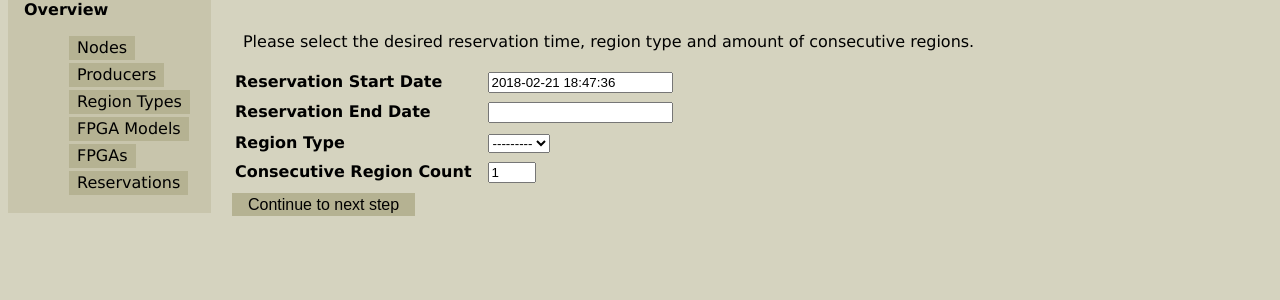
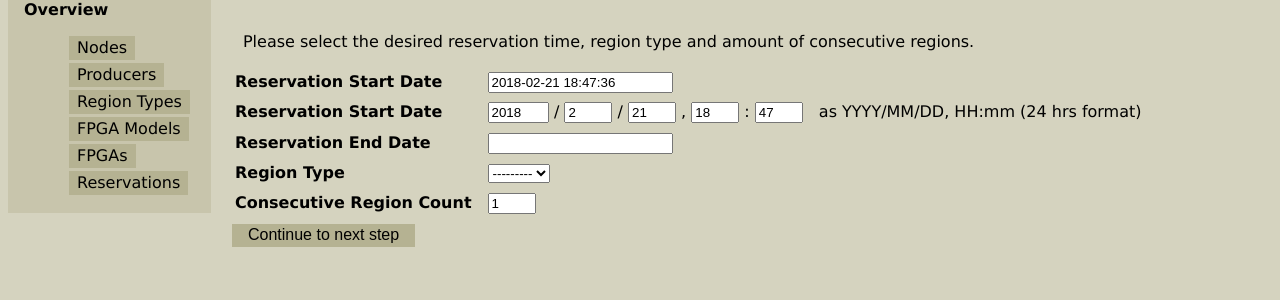
Before and after one commit to VLSI-EDA/rc3e-manager, a Django app: page /fpga_manager/reservations/create in a window 1280 px wide. Shown: the part 121-421 px from the top of the page. Run offline with Django 3.2, Linux system fonts and the light colour scheme; the visitor is signed in with stand-in values (Sample User, id 1); data that the repository does not hold is empty.

Commit message:
Started improving the date/time representation for reservations

```diff
--- a/fpga_manager/forms/create_reservation.py
+++ b/fpga_manager/forms/create_reservation.py
@@ -18,6 +18,42 @@ class CreateReservationForm(ModelForm):
         initial=timezone.now
     )
 
+    reservation_start_date_year = IntegerField(
+        required=True,
+        initial=timezone.now().year,
+        min_value=timezone.now().year,
+        max_value=9999,
+    )
+
+    reservation_start_date_month = IntegerField(
+        required=True,
+        initial=timezone.now().month,
+        min_value=1,
+        max_value=12,
+    )
+
+    reservation_start_date_day = IntegerField(
+        required=True,
+        initial=timezone.now().day,
+        min_value=1,
+        max_value=31,
+
+    )
+
+    reservation_start_date_hour = IntegerField(
+        required=True,
+        initial=timezone.now().hour,
+        min_value=0,
+        max_value=23,
+    )
+
+    reservation_start_date_minute = IntegerField(
+        required=True,
+        initial=timezone.now().minute,
+        min_value=0,
+        max_value=59,
+    )
+
     reservation_end_date = DateTimeField(
         required=True,
     )
--- a/fpga_manager/static/css/layout.css
+++ b/fpga_manager/static/css/layout.css
@@ -171,3 +171,25 @@ div.content {
 #delete_form {
     display: inline;
 }
+
+/* All the custom input fields for date and time */
+/* TODO this is custom css for one page... externalize*/
+input#id_reservation_start_date_year {
+    width: 4em;
+}
+
+input#id_reservation_start_date_month {
+    width: 3em;
+}
+
+input#id_reservation_start_date_day {
+    width: 3em;
+}
+
+input#id_reservation_start_date_hour {
+    width: 3em;
+}
+
+input#id_reservation_start_date_minute {
+    width: 3em;
+}
--- a/fpga_manager/templates/create_reservation.html
+++ b/fpga_manager/templates/create_reservation.html
@@ -38,6 +38,19 @@
                 <td>{{ form.reservation_start_date }}</td>
             </tr>
             <tr>
+                <th>Reservation Start Date</th>
+                <td>
+                    {{ form.reservation_start_date_year }} /
+                    {{ form.reservation_start_date_month }} /
+                    {{ form.reservation_start_date_day }} ,
+                    {{ form.reservation_start_date_hour }} :
+                    {{ form.reservation_start_date_minute }}
+                </td>
+                <td>
+                    as YYYY/MM/DD, HH:mm (24 hrs format)
+                </td>
+            </tr>
+            <tr>
                 <th>Reservation End Date</th>
                 <td>{{ form.reservation_end_date }}</td>
             </tr>
```
